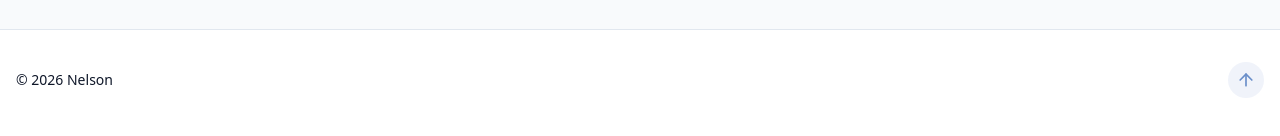
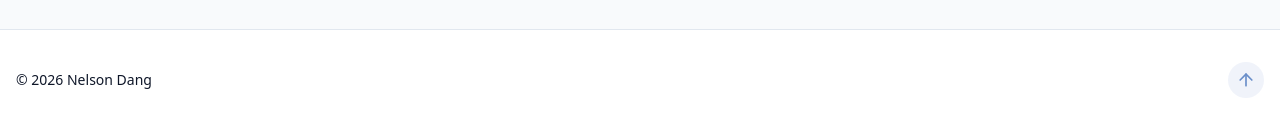
Before and after one commit to NelsonDg/Personal-Portfolio, a React (Vite) app: page / in a window 1280 px wide. Shown: the part 4355-4491 px from the top of the page. Built offline with nearby package versions, Linux system fonts and the light colour scheme.

Commit message:
Use full name in footer copyright

```diff
--- a/src/components/Footer.jsx
+++ b/src/components/Footer.jsx
@@ -6,7 +6,7 @@ export const Footer = () => {
       {" "}
       <p className="text-sm text-muted-foreground">
         {" "}
-        &copy; {new Date().getFullYear()} Nelson
+        &copy; {new Date().getFullYear()} Nelson Dang
       </p>
       <a
         href="#hero"
```
